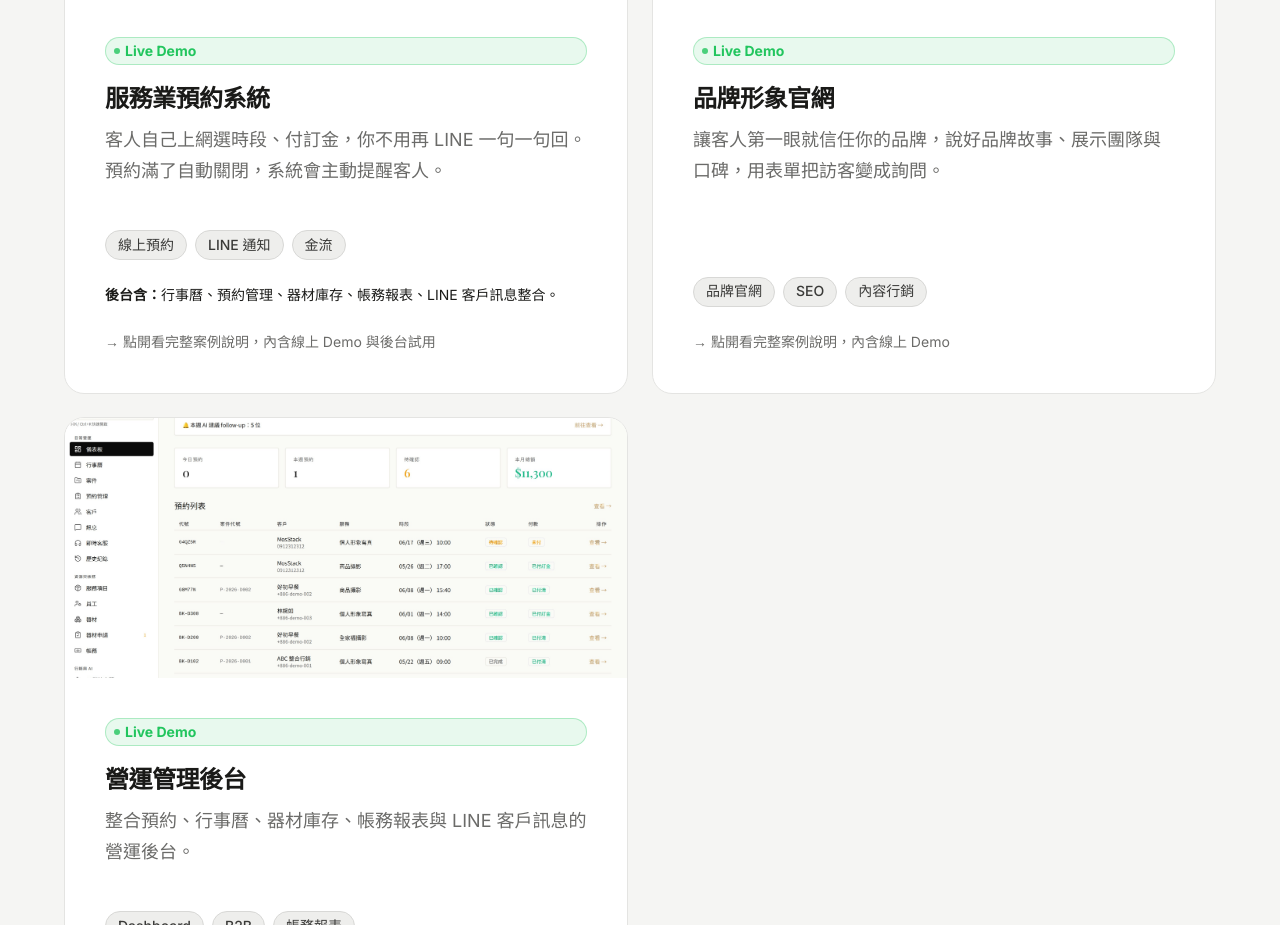
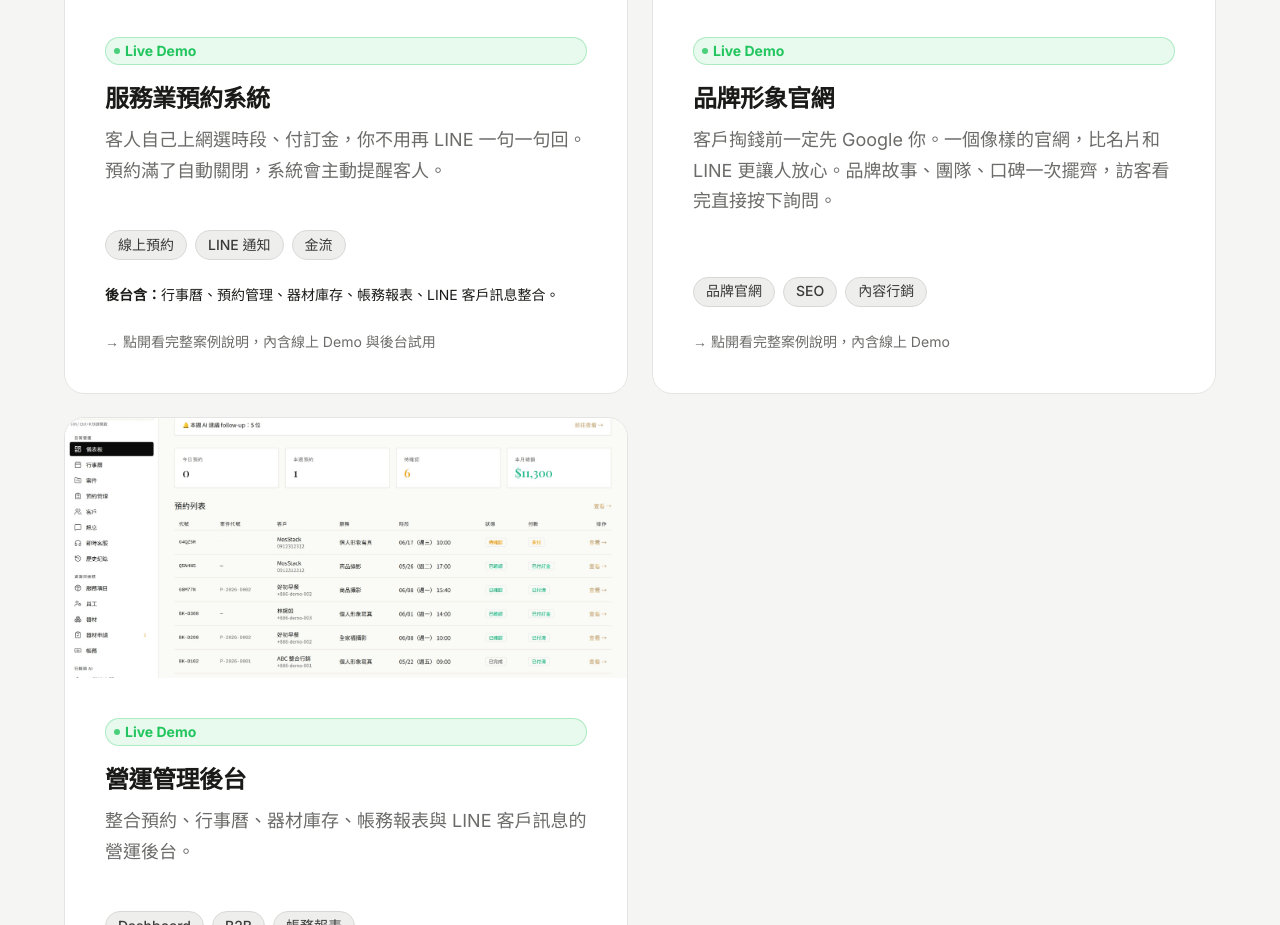
Before and after one commit to BasilWu/BasilWu.github.io, a plain HTML site: page index.html in a window 1280 px wide. Shown: the part 1847-2772 px from the top of the page. Drawn offline with Linux system fonts and the light colour scheme; a web font is replaced by a local one.

Commit message:
copy: 品牌卡片說明文字改得更有記憶點 (Google 你 / 官網比名片更放心)

```diff
--- a/i18n.js
+++ b/i18n.js
@@ -380,7 +380,7 @@ const I18N = {
     "portfolio.c3.title": "Payment Gateway Integration",
     "portfolio.c3.desc": "Multiple payment options unified into a simpler and more reliable checkout experience.",
     "portfolio.c4.title": "Brand Website System",
-    "portfolio.c4.desc": "A brand website designed to improve clarity, structure, and online presence.",
+    "portfolio.c4.desc": "Clients Google you before they pay you. A proper website builds more trust than a name card or a LINE chat — brand story, team, and testimonials in one place, so visitors hit ‘enquire’ the moment they finish reading.",
     "portfolio.c5.title": "Hotel Full-Stack Platform",
     "portfolio.c5.desc": "A hospitality platform combining website, booking flow, room management, and order handling.",
     "portfolio.c6.title": "Operations Back Office",
@@ -818,7 +818,7 @@ const I18N = {
     "portfolio.c3.title": "金流串接整合",
     "portfolio.c3.desc": "整合多種付款方式，讓結帳流程更簡單穩定。",
     "portfolio.c4.title": "品牌官網系統",
-    "portfolio.c4.desc": "重新整理品牌資訊與內容結構的行銷網站。",
+    "portfolio.c4.desc": "客戶掏錢前一定先 Google 你。一個像樣的官網，比名片和 LINE 更讓人放心。品牌故事、團隊、口碑一次擺齊，訪客看完直接按下詢問。",
     "portfolio.c5.title": "飯店前後台整合服務",
     "portfolio.c5.desc": "整合官網、訂房、房態與訂單處理的旅宿系統。",
     "portfolio.c6.title": "營運管理後台",
--- a/index.html
+++ b/index.html
@@ -150,7 +150,7 @@
             <div class="project-card__info">
               <span class="project-card__live-badge">Live Demo</span>
               <h3 class="project-card__name">品牌形象官網</h3>
-              <p class="project-card__desc">讓客人第一眼就信任你的品牌，說好品牌故事、展示團隊與口碑，用表單把訪客變成詢問。</p>
+              <p class="project-card__desc">客戶掏錢前一定先 Google 你。一個像樣的官網，比名片和 LINE 更讓人放心。品牌故事、團隊、口碑一次擺齊，訪客看完直接按下詢問。</p>
               <div class="project-card__tags"><span class="tag">品牌官網</span><span class="tag">SEO</span><span class="tag">內容行銷</span></div>
               <p class="project-card__hint" style="margin-top:var(--space-3);font-size:var(--text-xs);color:var(--color-text-muted)">→ 點開看完整案例說明，內含線上 Demo</p>
             </div>
```
